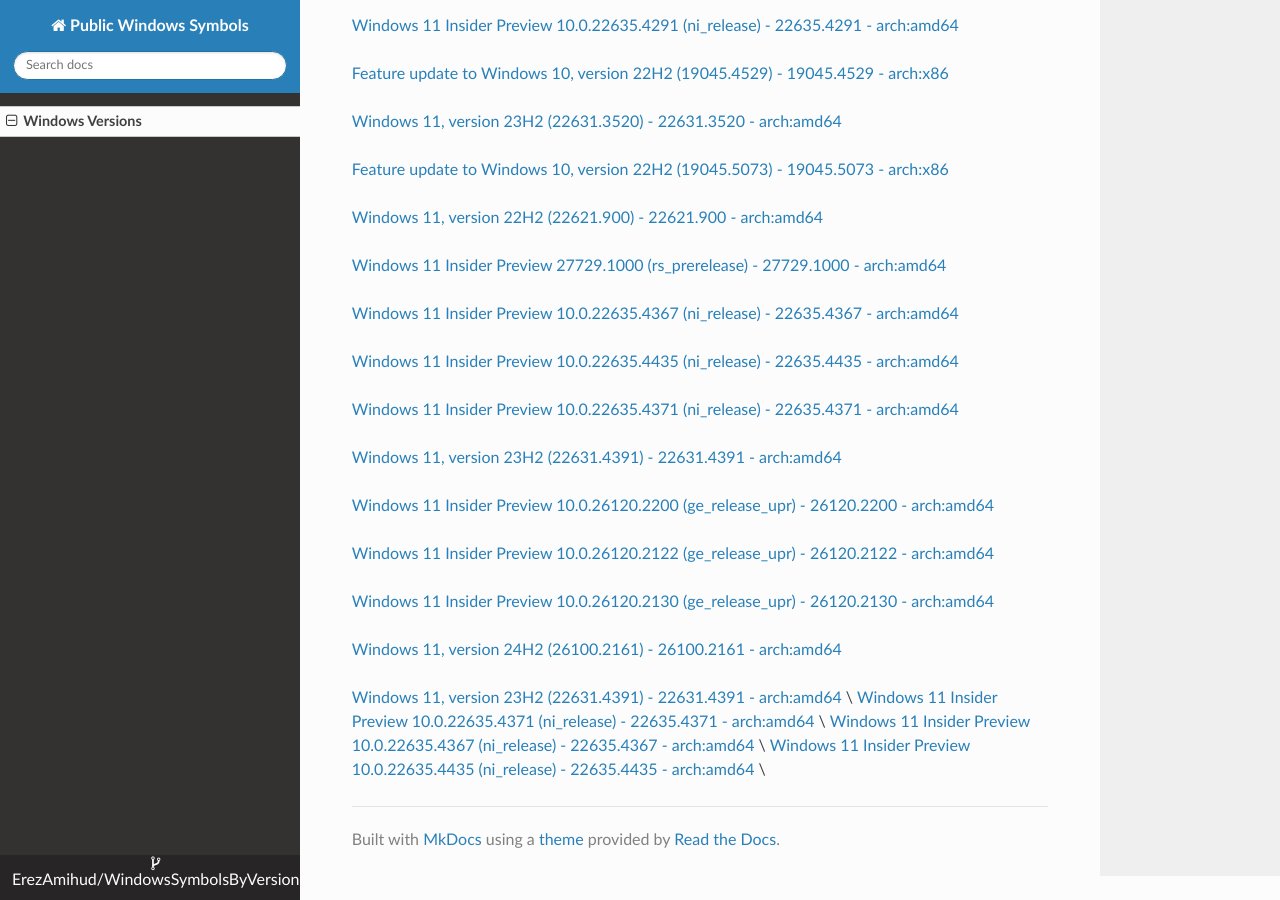
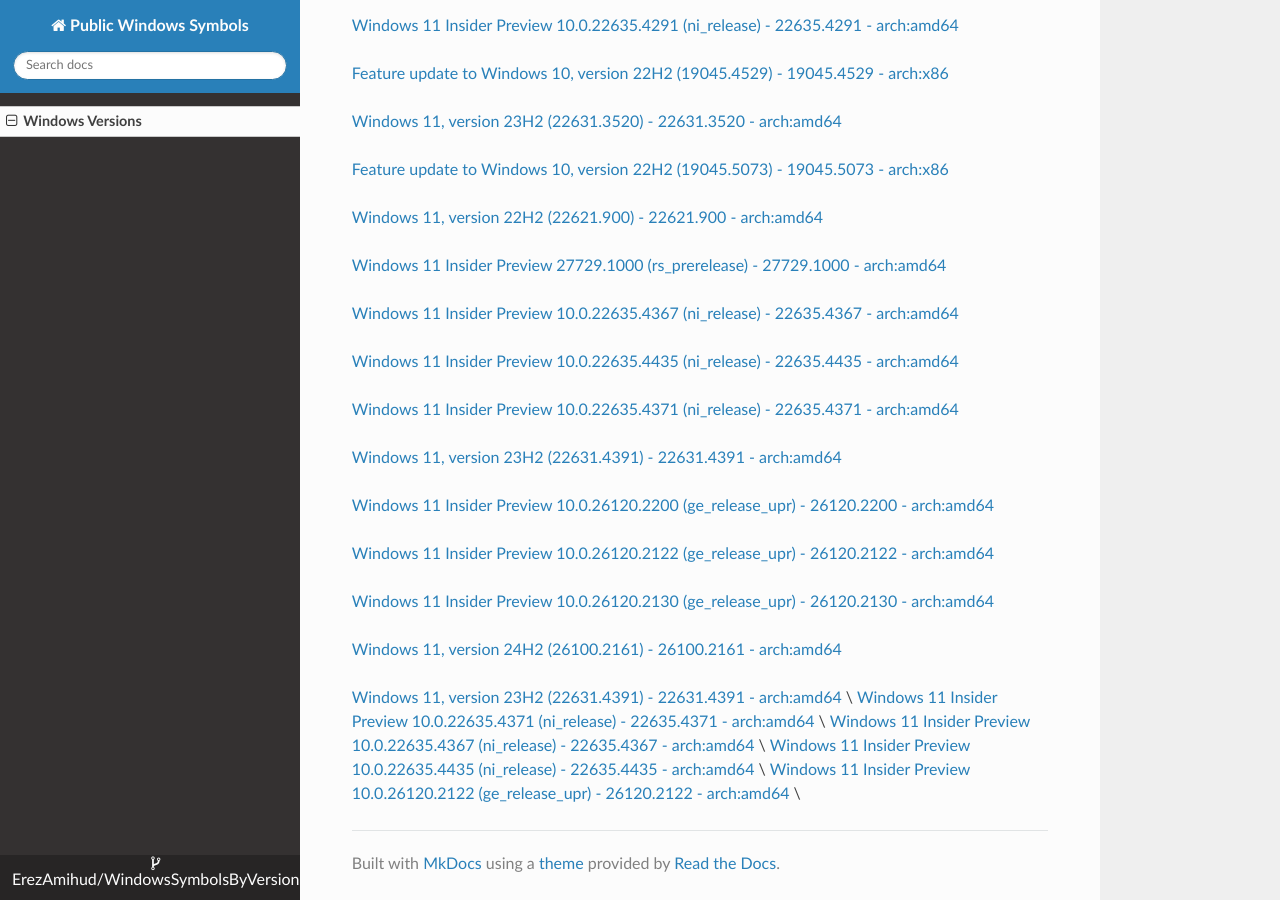
Before and after one commit to ErezAmihud/WindowsSymbolsByVersion, an MkDocs documentation site: the page built from docs/index.md, in a window 1280 px wide and 900 px high, scrolled down 3485 px. Built offline with MkDocs 1.6.1, drawn with Linux system fonts in a browser that asks for light colours; nearby versions of some CDN libraries.

Commit message:
Automated commit, add manifest for a495c8ac-f626-4839-9c4f-231eb4ad5ce2

```diff
--- a/docs/index.md
+++ b/docs/index.md
@@ -165,3 +165,4 @@
 [Windows 11 Insider Preview 10.0.22635.4371 (ni_release) - 22635.4371 - arch:amd64](https://github.com/ErezAmihud/WindowsSymbolsByVersion/blob/main/manifests/cf191367-54bf-4350-9b53-4e482ccefa52.manifest) \
 [Windows 11 Insider Preview 10.0.22635.4367 (ni_release) - 22635.4367 - arch:amd64](https://github.com/ErezAmihud/WindowsSymbolsByVersion/blob/main/manifests/a9af177b-6bea-4ab5-92c7-48a8787ce5f8.manifest) \
 [Windows 11 Insider Preview 10.0.22635.4435 (ni_release) - 22635.4435 - arch:amd64](https://github.com/ErezAmihud/WindowsSymbolsByVersion/blob/main/manifests/c782f4ff-3e71-4453-ac16-d0cab4d5c45d.manifest) \
+[Windows 11 Insider Preview 10.0.26120.2122 (ge_release_upr) - 26120.2122 - arch:amd64](https://github.com/ErezAmihud/WindowsSymbolsByVersion/blob/main/manifests/a495c8ac-f626-4839-9c4f-231eb4ad5ce2.manifest) \
```
Also changed, not shown: process_builds.json (+1 -1 lines).
